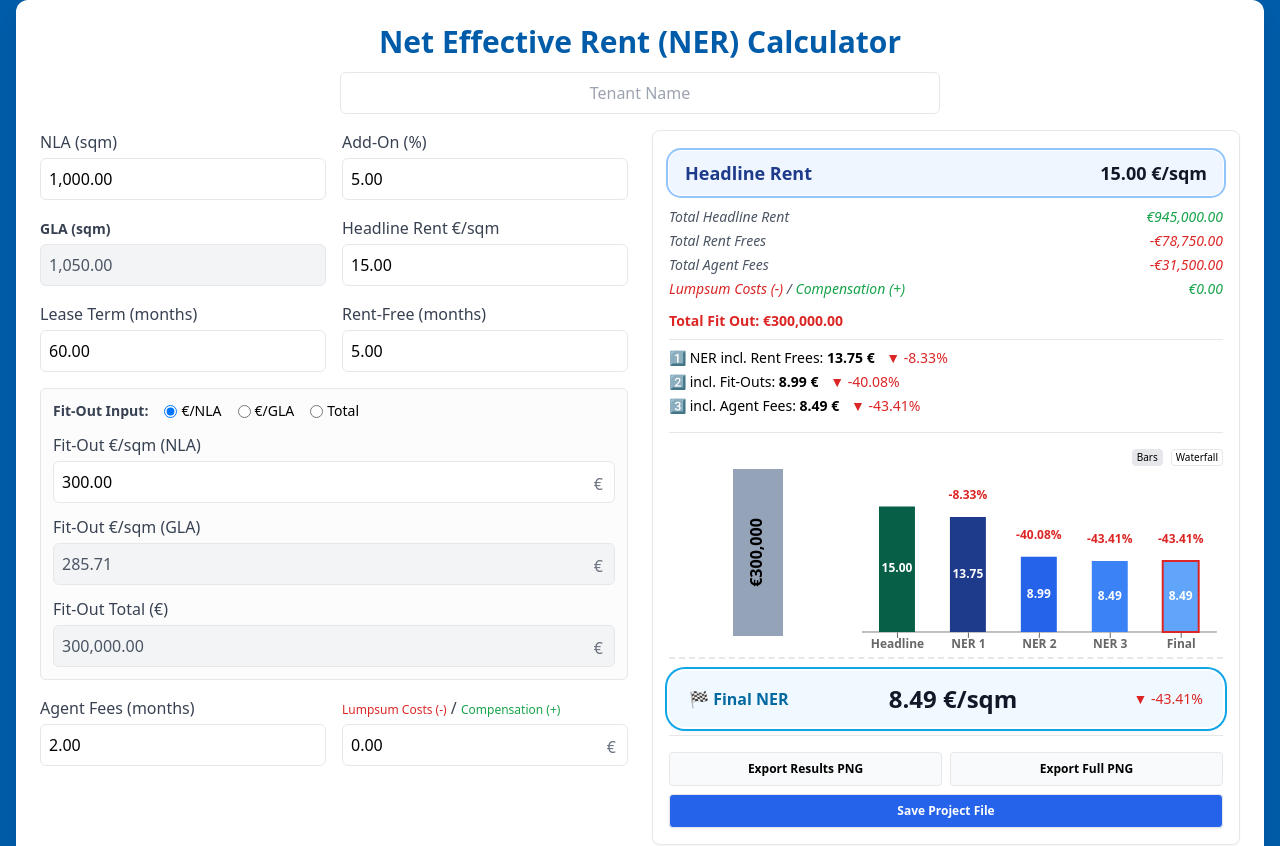
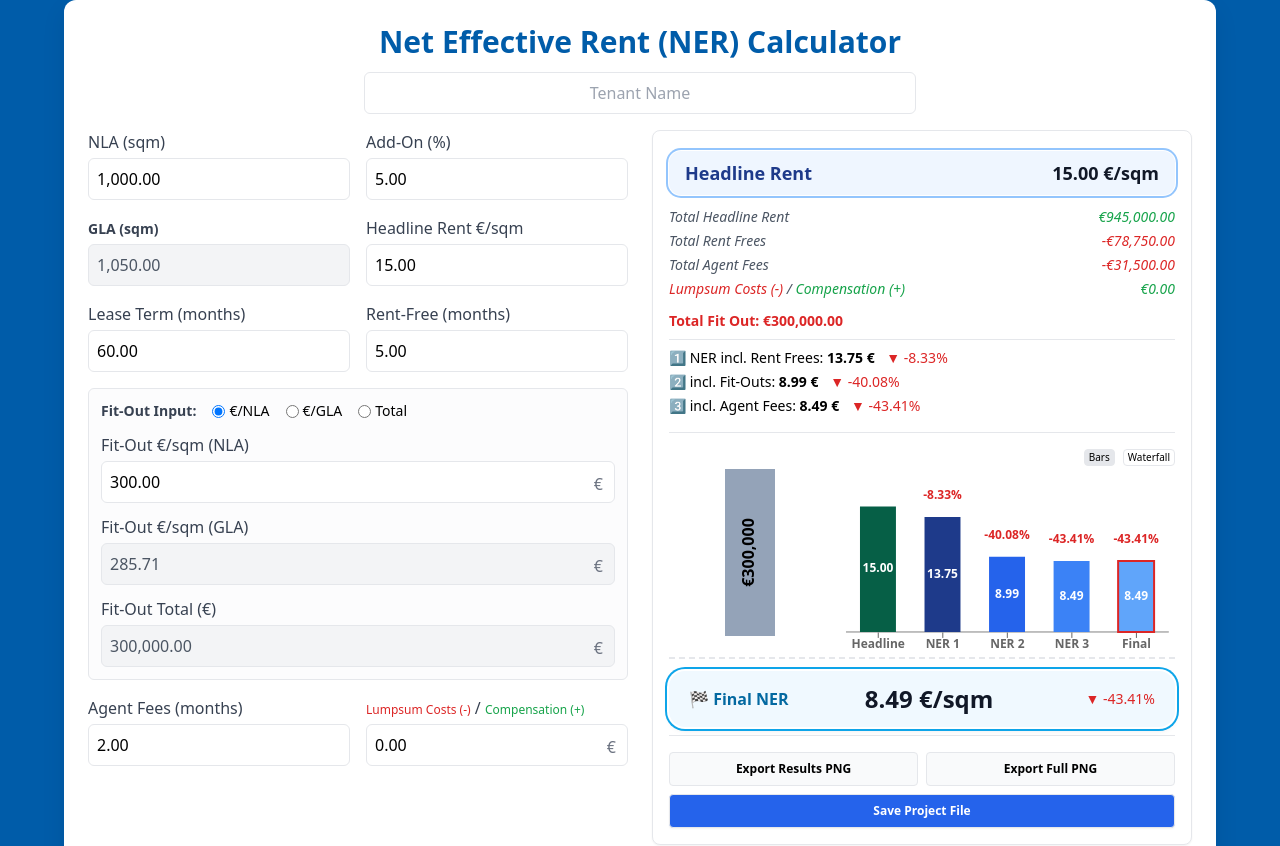
Before and after one commit to Musicandy13/NER-with-Scenarios, a React (Vite) app: page / in a window 1280 px wide. Shown: the top 846 px of the page. Built offline with nearby package versions, Linux system fonts and the light colour scheme.

Commit message:
Restore compact calculator layout

```diff
--- a/src/App.jsx
+++ b/src/App.jsx
@@ -495,7 +495,7 @@ return (
     <div style={{ backgroundColor: "#005CA9" }} className="min-h-screen pb-10">
       <div
         ref={pageRef}
-        className="mx-auto w-[calc(100%-2rem)] max-w-[1600px] bg-white p-6 rounded-xl shadow-md"
+        className="p-6 max-w-6xl mx-auto bg-white rounded-xl shadow-md"
         style={{ boxShadow: "0 10px 25px rgba(0,0,0,.08)" }}
       >
         {/* EXPORT-BEREICH 1: Alles außer der großen Tabelle */}
```
